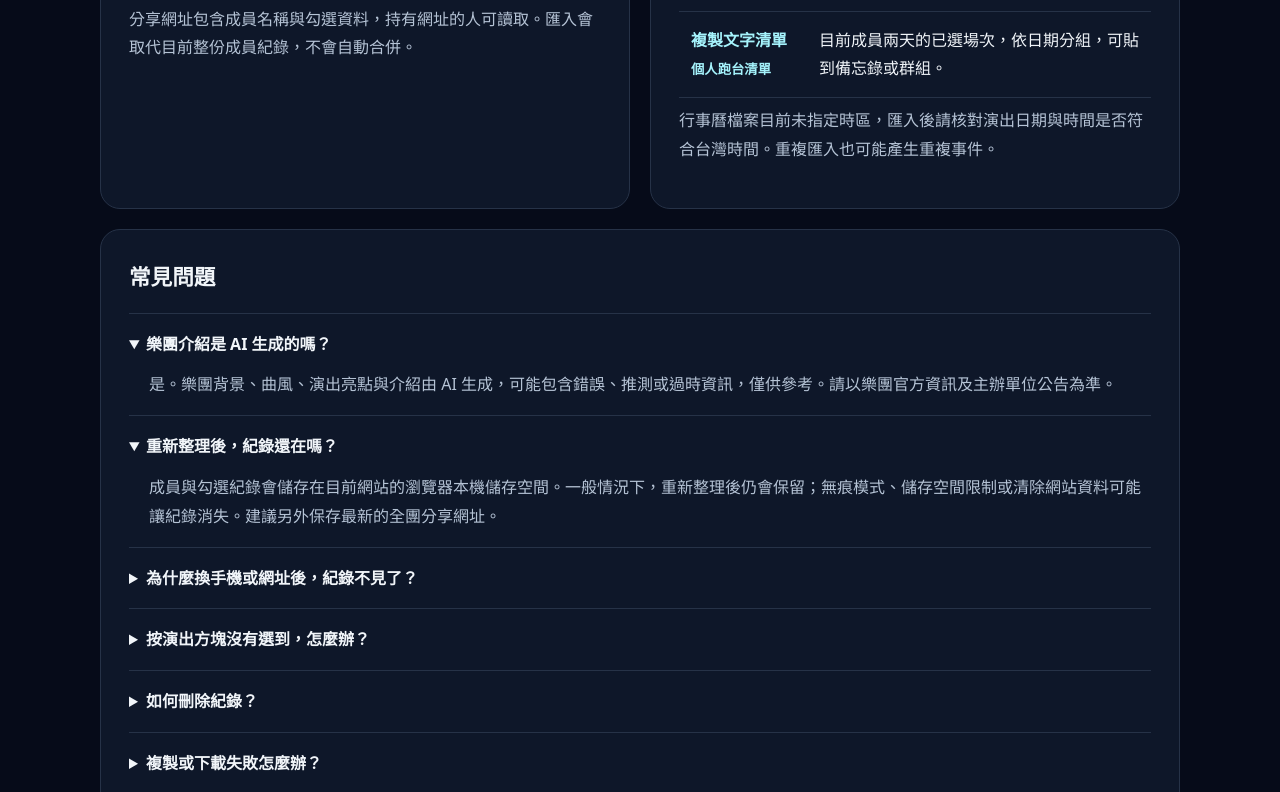
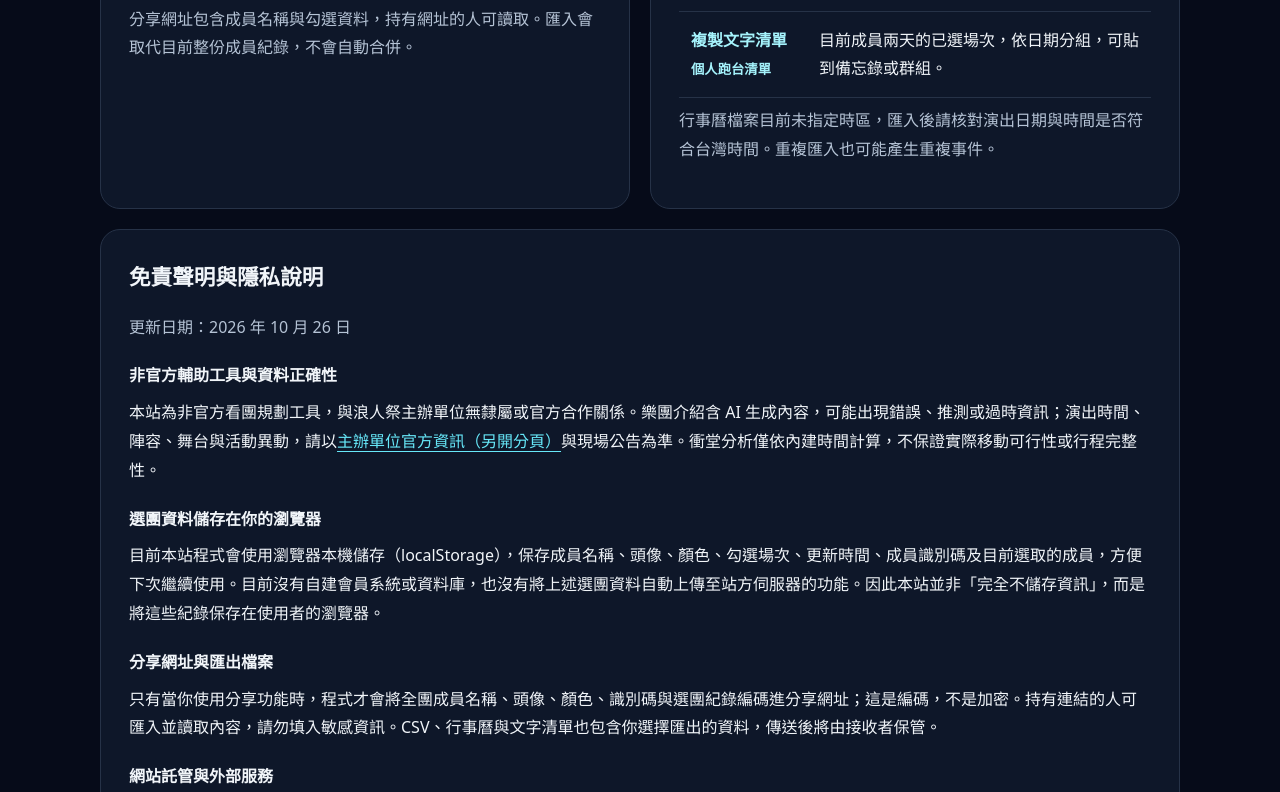
Before and after one commit to idmakers/vagabond2026, a plain HTML site: page help.html in a window 1280 px wide. Shown: the part 2008-2800 px from the top of the page. Drawn offline with Linux system fonts and the light colour scheme.

Commit message:
docs: disclose local storage, sharing, external services and disclaimer

```diff
--- a/help.html
+++ b/help.html
@@ -69,7 +69,7 @@
       <a class="button" href="./index.html">開始規劃 →</a>
     </div>
     <nav aria-label="使用說明目錄">
-      <a href="#start">快速上手</a><a href="#grid">時間軸選團</a><a href="#friends">團友對照</a><a href="#clashes">衝堂分析</a><a href="#share">分享紀錄</a><a href="#export">匯出清單</a><a href="#faq">常見問題</a>
+      <a href="#start">快速上手</a><a href="#grid">時間軸選團</a><a href="#friends">團友對照</a><a href="#clashes">衝堂分析</a><a href="#share">分享紀錄</a><a href="#export">匯出清單</a><a href="#faq">常見問題</a><a href="#privacy">免責與隱私</a>
     </nav>
     <div class="layout">
       <section class="wide" id="start">
@@ -139,6 +139,21 @@
         </div>
         <p class="muted">行事曆檔案目前未指定時區，匯入後請核對演出日期與時間是否符合台灣時間。重複匯入也可能產生重複事件。</p>
       </section>
+      <section class="wide" id="privacy" aria-labelledby="privacy-title">
+        <h2 id="privacy-title">免責聲明與隱私說明</h2>
+        <p class="muted">更新日期：2026 年 10 月 26 日</p>
+        <h3>非官方輔助工具與資料正確性</h3>
+        <p>本站為非官方看團規劃工具，與浪人祭主辦單位無隸屬或官方合作關係。樂團介紹含 AI 生成內容，可能出現錯誤、推測或過時資訊；演出時間、陣容、舞台與活動異動，請以<a href="https://www.vagabondfest.com/pages/artists" target="_blank" rel="noopener noreferrer">主辦單位官方資訊（另開分頁）</a>與現場公告為準。衝堂分析僅依內建時間計算，不保證實際移動可行性或行程完整性。</p>
+        <h3>選團資料儲存在你的瀏覽器</h3>
+        <p>目前本站程式會使用瀏覽器本機儲存（localStorage），保存成員名稱、頭像、顏色、勾選場次、更新時間、成員識別碼及目前選取的成員，方便下次繼續使用。目前沒有自建會員系統或資料庫，也沒有將上述選團資料自動上傳至站方伺服器的功能。因此本站並非「完全不儲存資訊」，而是將這些紀錄保存在使用者的瀏覽器。</p>
+        <h3>分享網址與匯出檔案</h3>
+        <p>只有當你使用分享功能時，程式才會將全團成員名稱、頭像、顏色、識別碼與選團紀錄編碼進分享網址；這是編碼，不是加密。持有連結的人可匯入並讀取內容，請勿填入敏感資訊。CSV、行事曆與文字清單也包含你選擇匯出的資料，傳送後將由接收者保管。</p>
+        <h3>網站託管與外部服務</h3>
+        <p>本站透過 GitHub Pages 託管；GitHub 官方說明會為安全目的記錄及保存訪客 IP 位址。主頁也會向外部 CDN 及 Google Fonts 請求樣式程式與字型，相關服務可能依其政策處理 IP 位址等連線資訊。若網站流量經過 Cloudflare 代理，也可能由 Cloudflare 處理連線資料。目前本站程式未加入額外的訪客分析或廣告追蹤工具，但這不代表託管與外部服務完全不留紀錄。開啟官方網站、YouTube 或 Spotify 等連結後，則適用各該網站的隱私政策。</p>
+        <p><a href="https://docs.github.com/en/pages/getting-started-with-github-pages/what-is-github-pages" target="_blank" rel="noopener noreferrer">GitHub Pages 訪客資料說明（另開分頁）</a></p>
+        <h3>如何清除與保留紀錄</h3>
+        <p>主頁的「清除全部紀錄」會清空本站目前瀏覽器中的成員與選團紀錄；若要移除本站的本機儲存項目，請使用瀏覽器的「清除網站資料」。這些操作不會刪除已傳出的分享網址、他人已匯入的副本或已下載的檔案。清除、無痕模式或瀏覽器設定變更可能造成紀錄遺失，請依需要自行保存最新分享網址或匯出檔案。</p>
+      </section>
       <section class="wide" id="faq">
         <h2>常見問題</h2>
         <details open><summary>樂團介紹是 AI 生成的嗎？</summary><p>是。樂團背景、曲風、演出亮點與介紹由 AI 生成，可能包含錯誤、推測或過時資訊，僅供參考。請以樂團官方資訊及主辦單位公告為準。</p></details>
```
